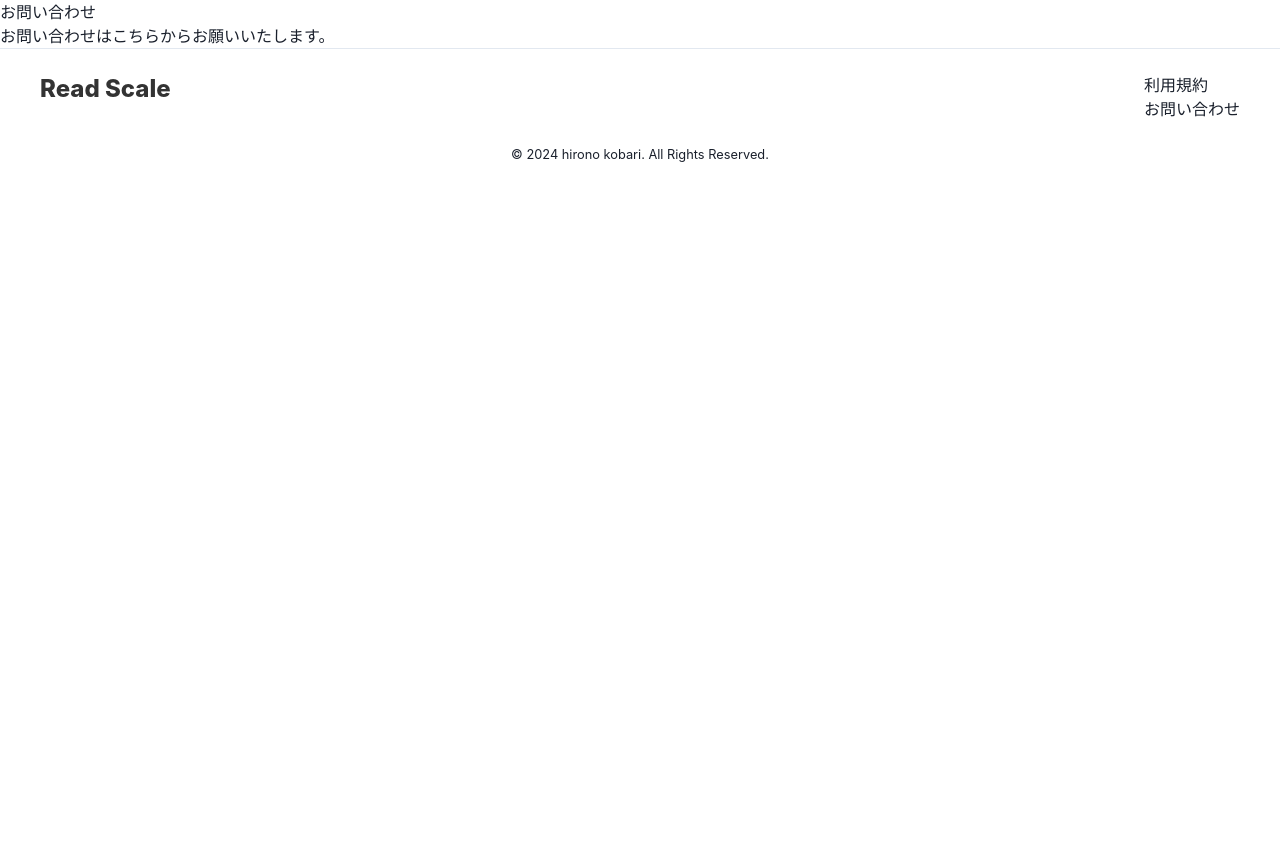
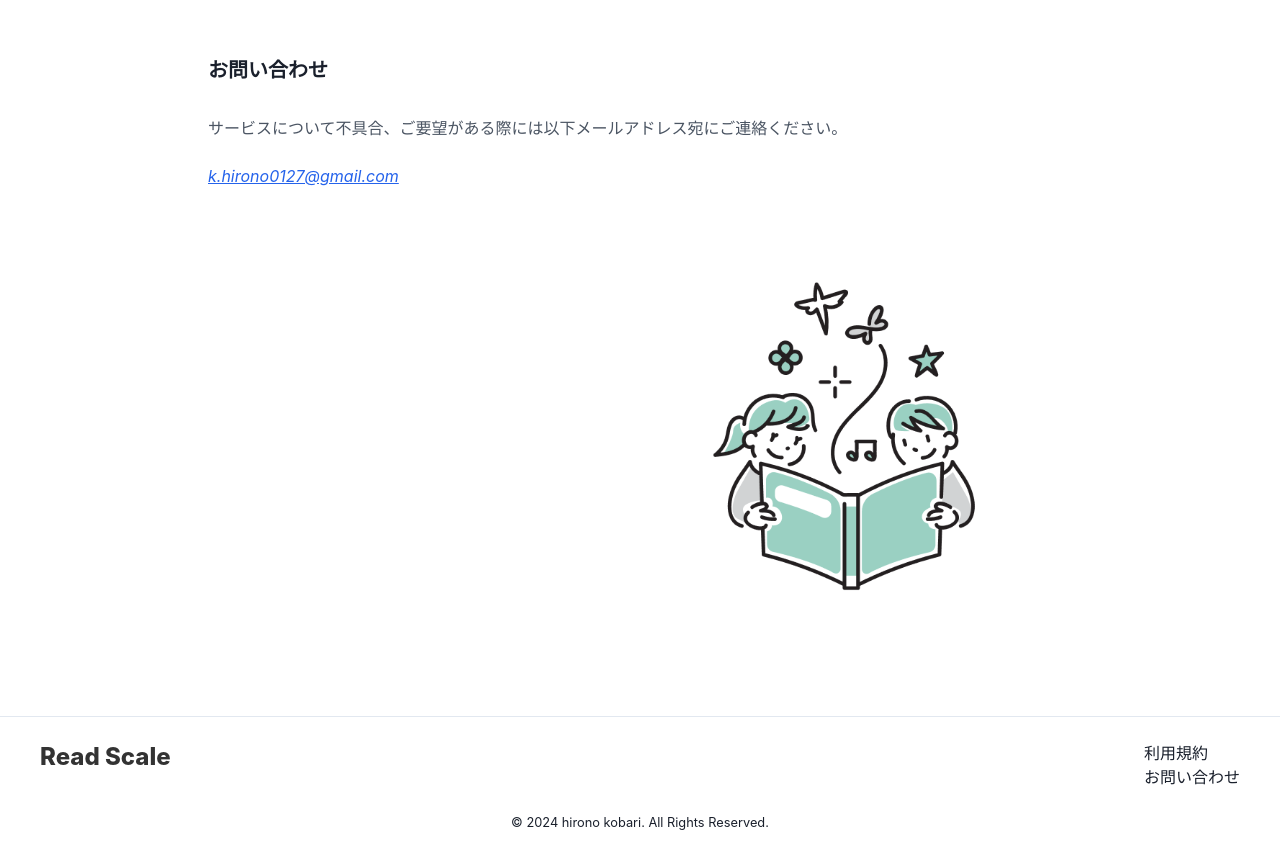
Before and after one commit to kobarihirono/ReadScale, a Next.js app: page /contact in a window 1280 px wide. Before the commit the page ends 800 px from the top, so only its background shows below. Built offline with nearby package versions, Linux system fonts and the light colour scheme; no server answers.

Commit message:
[new]お問い合わせ画面

```diff
--- a/global.css
+++ b/global.css
@@ -1,4 +1,8 @@
 /* 共通CSSを記載 */
+
+html {
+    color: #333;
+}
 
 li {
     list-style-type: none;
--- a/src/app/contact/page.tsx
+++ b/src/app/contact/page.tsx
@@ -1,10 +1,17 @@
 import React from "react";
+import Image from "next/image";
 
 const Contact = () => {
   return (
-    <div>
-      <h1>お問い合わせ</h1>
-      <p>お問い合わせはこちらからお願いいたします。</p>
+    <div className="max-w-4xl w-10/12 px-4 py-14 m-auto">
+      <h1 className="text-xl font-bold">お問い合わせ</h1>
+      <p className="mt-8 text-gray-600">サービスについて不具合、ご要望がある際には以下メールアドレス宛にご連絡ください。</p>
+      <address className="mt-6 text-blue-600 underline">k.hirono0127@gmail.com</address>
+      <div className="flex md:justify-end justify-center mt-10">
+      <div className="md:w-6/12">
+        <Image className="" src="/images/contact.png" layout="responsive" height={400} width={400} alt="男の子と女の子が一緒に本を読んでいる画像" />
+      </div>
+      </div>
     </div>
   );
 };
--- a/src/app/terms/page.tsx
+++ b/src/app/terms/page.tsx
@@ -2,7 +2,7 @@ import React from "react";
 
 const Terms = () => {
   return (
-    <div className="max-w-4xl mx-auto px-4 py-8">
+    <div className="max-w-4xl mx-auto px-4 py-20">
       <h1 className="text-xl font-bold mb-6">利用規約</h1>
       <ul className="list-decimal space-y-4">
         <li>
```
